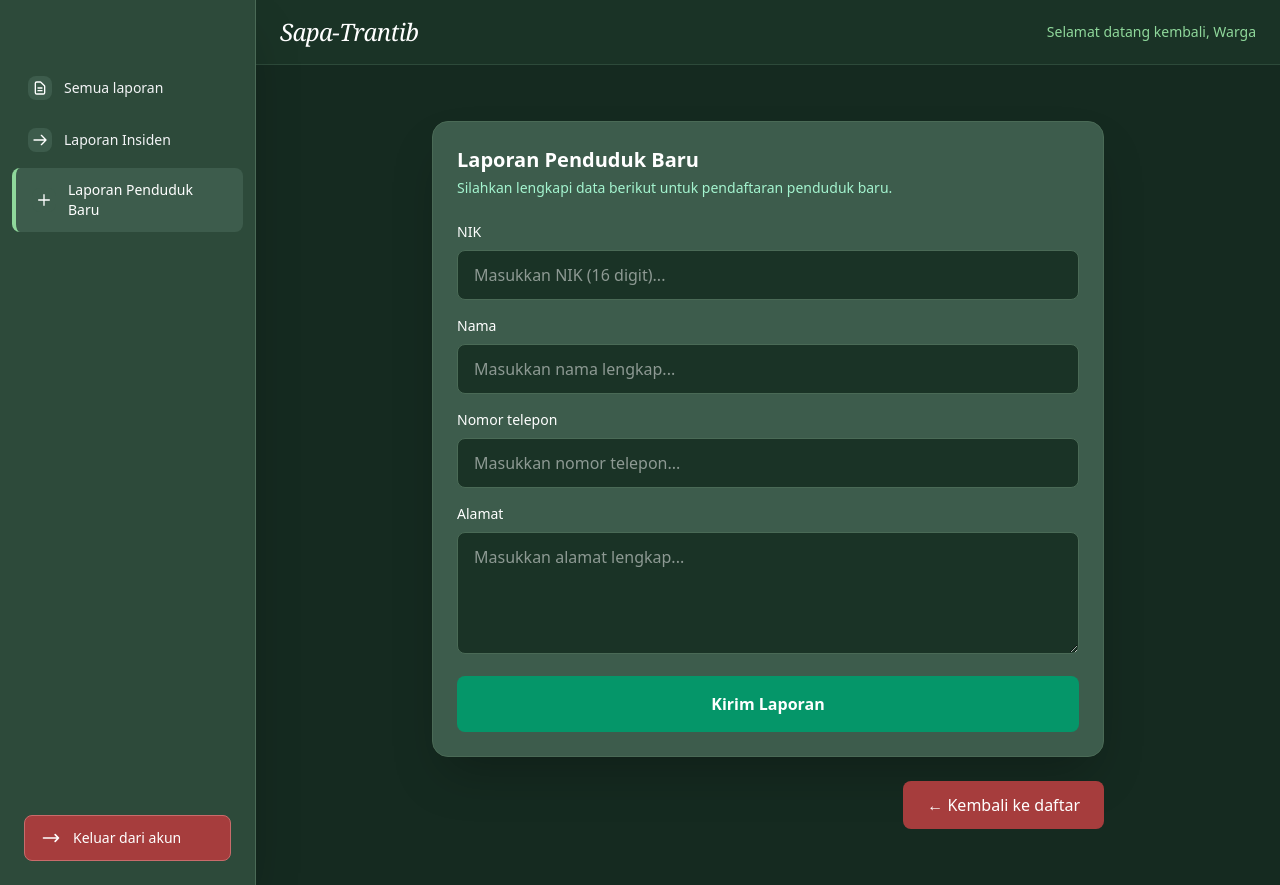
After one commit to Arfan9swn/sapa-trantib, a Laravel app: page /warga/reports/create/new-residence in a window 1280 px wide. The commit adds this page. Run offline with Laravel 12, Linux system fonts and the light colour scheme; style sheets or scripts are compiled from the project's sources; parts of the project's set-up code (start-up, migrations or seed data) failed here and were passed over.

Commit message:
feat: New residence report

```diff
--- a/app/Http/Controllers/ReportsController.php
+++ b/app/Http/Controllers/ReportsController.php
@@ -3,6 +3,7 @@
 namespace App\Http\Controllers;
 
 use App\Models\Cat;
+use App\Models\NewResidenceReport;
 use App\Models\Reps;
 use App\Models\RepsMedia;
 use App\Models\SubCat;
@@ -149,6 +150,43 @@ class ReportsController extends Controller
         return view('reports.create', compact('categories', 'subCategories', 'categoryId'));
     }
 
+    /** Show new residence report creation form. */
+    public function newResidenceCreate()
+    {
+        return view('reports.new-residence-report');
+    }
+
+    /** Store a new residence report as warga/guest. */
+    public function newResidenceStore(Request $request)
+    {
+        $validated = $request->validate([
+            'nik'            => 'required|string|max:16',
+            'nama'           => 'required|string|max:100',
+            'nomor_telepon'  => 'required|string|max:20',
+            'alamat'         => 'required|string|max:255',
+        ]);
+
+        try {
+            $report = NewResidenceReport::create([
+                'user_id'        => session('auth_user_id'),
+                'nik'            => $validated['nik'],
+                'nama'           => $validated['nama'],
+                'nomor_telepon'  => $validated['nomor_telepon'],
+                'alamat'         => $validated['alamat'],
+                'status'         => 'pending',
+            ]);
+
+            return redirect()->route('reports.index')
+                ->with('success', 'Laporan penduduk baru berhasil dibuat.');
+        } catch (\Exception $e) {
+            \Log::error('newResidenceStore error: ' . $e->getMessage(), ['exception' => $e]);
+
+            return redirect()->route('warga.reports.create.new-residence')
+                ->withErrors(['report' => 'Gagal menyimpan laporan: ' . $e->getMessage()])
+                ->withInput();
+        }
+    }
+
     /** Update report status (admin/super_admin only). */
     public function updateStatus(Request $request, Reps $report)
     {
--- a/resources/views/layout/app.blade.php
+++ b/resources/views/layout/app.blade.php
@@ -75,12 +75,19 @@
                              </div>
                              Semua laporan
                          </a>
-                         <a href="{{ route('reports.create') }}" class="sidebar-link flex items-center gap-3 px-4 py-3 text-sm font-medium rounded-l-lg {{ request()->routeIs('reports.create') ? 'active' : '' }}">
-                             <div class="w-6 h-6 bg-[#3d5c4c] rounded-lg flex items-center justify-center flex-shrink-0">
-                                 <svg class="w-5 h-5 text-white" fill="none" stroke="currentColor" viewBox="0 0 24 24"><path stroke-linecap="round" stroke-linejoin="round" stroke-width="2" d="M14 5l7 7m0 0l-7 7m7-7H3"></path></svg>
-                             </div>
-                             Kirim laporan
-                         </a>
+                         <a href="{{ route('warga.reports.create') }}" class="sidebar-link flex items-center gap-3 px-4 py-3 text-sm font-medium rounded-l-lg {{ request()->routeIs('warga.reports.create') ? 'active' : '' }}">
+                        <div class="w-6 h-6 bg-[#3d5c4c] rounded-lg flex items-center justify-center flex-shrink-0">
+                            <svg class="w-4 h-4 text-white" fill="none" stroke="currentColor" viewBox="0 0 24 24"><path stroke-linecap="round" stroke-linejoin="round" stroke-width="2" d="M14 5l7 7m0 0l-7 7m7-7H3"></path></svg>
+                        </div>
+                            Laporan Insiden
+                        </a>
+                        <!-- Laporan Penduduk Baru -->
+                        <a href="{{ route('warga.reports.create.new-residence') }}" class="sidebar-link flex items-center gap-3 px-4 py-3 text-sm font-medium rounded-l-lg {{ request()->routeIs('warga.reports.create.new-residence') ? 'active' : '' }}">
+                            <div class="w-6 h-6 bg-[#3d5c4c] rounded-lg flex items-center justify-center flex-shrink-0">
+                                <svg class="w-4 h-4 text-white" fill="none" stroke="currentColor" viewBox="0 0 24 24"><path stroke-linecap="round" stroke-linejoin="round" stroke-width="2" d="M12 4v16m8-8H4"></path></svg>
+                            </div>
+                            Laporan Penduduk Baru
+                        </a>
                     @endif
                 </nav>
 
--- /dev/null
+++ b/resources/views/reports/new-residence-report.blade.php
@@ -0,0 +1,46 @@
+@extends('layout.app')
+
+@section('content')
+<div class="container mx-auto px-6 py-8">
+    <div class="max-w-2xl mx-auto">
+        <div class="bg-[#3d5c4c] rounded-2xl p-6 shadow-2xl border border-[#4a6a56]">
+            <div class="mb-6">
+                <h2 class="text-xl font-bold text-white mb-1">Laporan Penduduk Baru</h2>
+                <p class="text-emerald-200 text-sm">Silahkan lengkapi data berikut untuk pendaftaran penduduk baru.</p>
+            </div>
+
+            <form action="{{ route('warga.reports.store.new-residence') }}" method="POST">
+                @csrf
+
+                <div class="mb-4">
+                    <label for="nik" class="block text-white font-medium text-sm mb-2">NIK</label>
+                    <input type="text" name="nik" id="nik" class="w-full px-4 py-3 bg-[#1a3326] border border-[#4a6a56] rounded-lg text-white focus:outline-none focus:border-emerald-500 focus:ring-2 focus:ring-emerald-500/30 transition-all" placeholder="Masukkan NIK (16 digit)..." required maxlength="16">
+                </div>
+
+                <div class="mb-4">
+                    <label for="nama" class="block text-white font-medium text-sm mb-2">Nama</label>
+                    <input type="text" name="nama" id="nama" class="w-full px-4 py-3 bg-[#1a3326] border border-[#4a6a56] rounded-lg text-white focus:outline-none focus:border-emerald-500 focus:ring-2 focus:ring-emerald-500/30 transition-all" placeholder="Masukkan nama lengkap..." required>
+                </div>
+
+                <div class="mb-4">
+                    <label for="nomor_telepon" class="block text-white font-medium text-sm mb-2">Nomor telepon</label>
+                    <input type="text" name="nomor_telepon" id="nomor_telepon" class="w-full px-4 py-3 bg-[#1a3326] border border-[#4a6a56] rounded-lg text-white focus:outline-none focus:border-emerald-500 focus:ring-2 focus:ring-emerald-500/30 transition-all" placeholder="Masukkan nomor telepon..." required>
+                </div>
+
+                <div class="mb-4">
+                    <label for="alamat" class="block text-white font-medium text-sm mb-2">Alamat</label>
+                    <textarea name="alamat" id="alamat" class="w-full px-4 py-3 bg-[#1a3326] border border-[#4a6a56] rounded-lg text-white focus:outline-none focus:border-emerald-500 focus:ring-2 focus:ring-emerald-500/30 transition-all" placeholder="Masukkan alamat lengkap..." rows="4" required></textarea>
+                </div>
+
+                <button type="submit" class="w-full bg-emerald-600 text-white px-8 py-4 rounded-lg font-semibold hover:bg-emerald-700 transition-all flex items-center justify-center gap-2">
+                    Kirim Laporan
+                </button>
+            </form>
+        </div>
+
+        <div class="mt-6 flex justify-end">
+            <a href="{{ route('reports.index') }}" class="bg-[#a63d3d] text-white px-6 py-3 rounded-lg font-medium hover:bg-[#8f3333] transition-all">← Kembali ke daftar</a>
+        </div>
+    </div>
+</div>
+@endsection
--- a/routes/web.php
+++ b/routes/web.php
@@ -314,6 +314,8 @@ Route::get('/activities', function () {
 
 Route::get('/warga/reports/create', [App\Http\Controllers\ReportsController::class, 'wargaCreate'])->name('warga.reports.create');
 Route::post('/warga/reports', [App\Http\Controllers\ReportsController::class, 'wargaStore'])->name('warga.reports.store');
+Route::get('/warga/reports/create/new-residence', [App\Http\Controllers\ReportsController::class, 'newResidenceCreate'])->name('warga.reports.create.new-residence');
+Route::post('/warga/reports/new-residence', [App\Http\Controllers\ReportsController::class, 'newResidenceStore'])->name('warga.reports.store.new-residence');
 Route::get('/api/subcategories', [App\Http\Controllers\ReportsController::class, 'getSubCategories'])->name('api.subcategories');
 
 // ---------------------------------------------------------------------------
```
Also changed, not shown: app/Models/NewResidenceReport.php (added, +40 -0 lines), resources/views/layout/sidebar.blade.php (+10 -2 lines), database/migrations/2026_11_22_000001_create_new_residence_reports_table.php (added).
